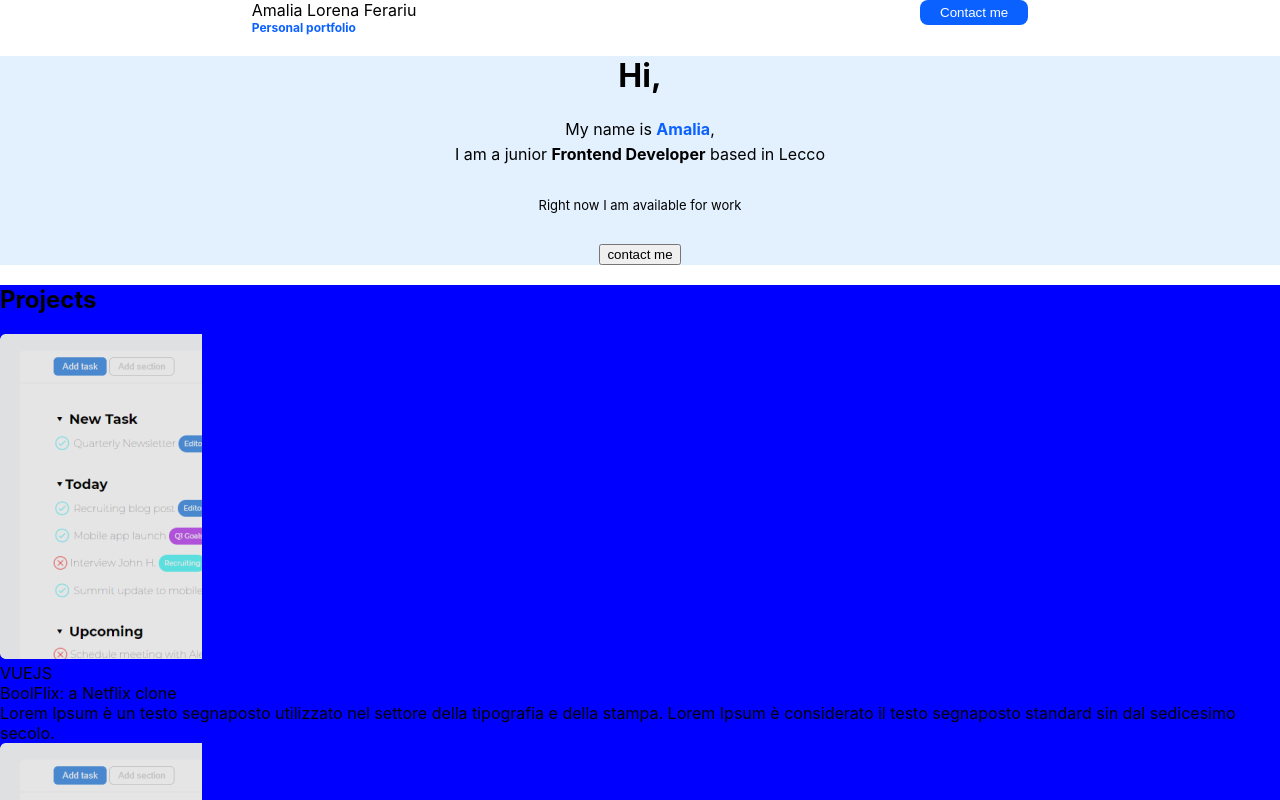
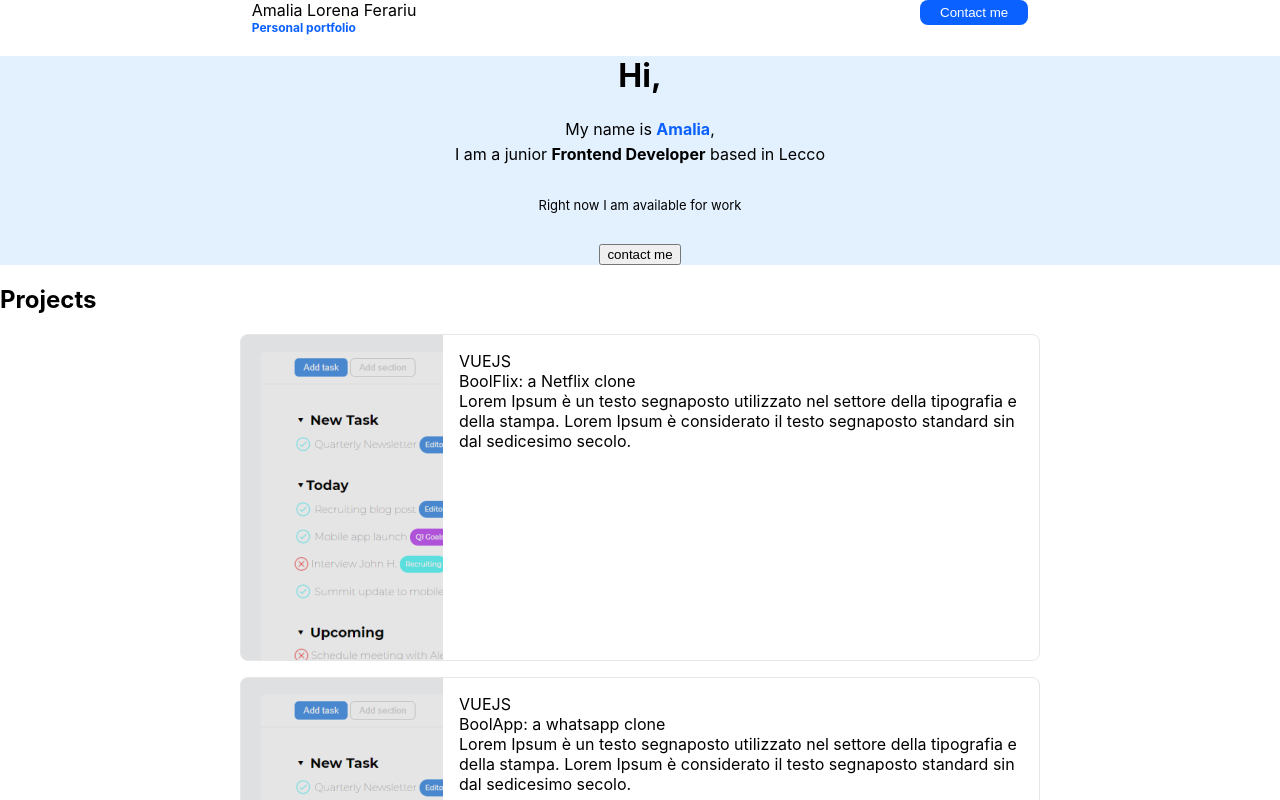
Before and after one commit to amalialorena/amalia_portfolio, a Next.js app: page / in a window 1280 px wide. Shown: the top 800 px of the page. Built offline with nearby package versions, Linux system fonts and the light colour scheme.

Commit message:
pull request test - update some minor styles

```diff
--- a/pages/components/Projects.js
+++ b/pages/components/Projects.js
@@ -38,15 +38,17 @@ const projects = [
 
 function Projects() {
     return (
-      <section>
+      <section className="cards__container">
        <h2>Projects</h2>
-       <div className="card">
+       <div className="cards">
             {projects.map((project) => {
-                return <div key={project.id}>
+                return <div className="card" key={project.id}>
                     <Image src={project.imagePath} alt={project.imageAlt} width={project.imageWidth} height={project.imageHeight}/>
-                    <div>{project.tags}</div>
-                    <div>{project.title}</div>
-                    <div>{project.description}</div>
+                    <div className="card__text">
+                        <div>{project.tags}</div>
+                        <div>{project.title}</div>
+                        <div>{project.description}</div>
+                    </div>
                 </div>
             })}
        </div>
--- a/styles/globals.css
+++ b/styles/globals.css
@@ -14,7 +14,3 @@ a {
 * {
   box-sizing: border-box;
 }
-
-.Home_container__bCOhY {
-  padding: 0;
-}
--- a/styles/projects.css
+++ b/styles/projects.css
@@ -1,3 +1,22 @@
-section {
-    background-color: blue;
+.cards__container {}
+
+.cards__container .cards {
+    max-width: 800px;
+    margin: 0 auto;
 }
+
+.cards__container .cards .card {
+    border: 1px solid #e6e6e6;
+    border-radius: 8px;
+    margin-bottom: 16px;
+    display: flex;
+    flex-wrap: nowrap;
+}
+
+.cards__container .cards .card span {
+    flex-shrink: 0;
+}
+
+.cards__container .cards .card .card__text {
+   padding: 16px;
+}
```
Also changed, not shown: 1 other file (tests, documents, lock files or other folders).
